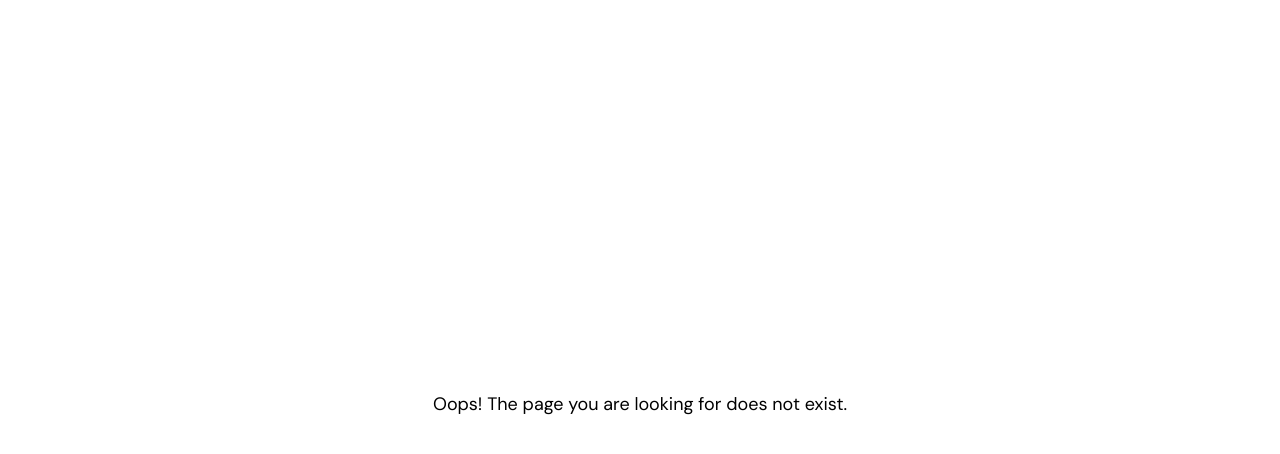
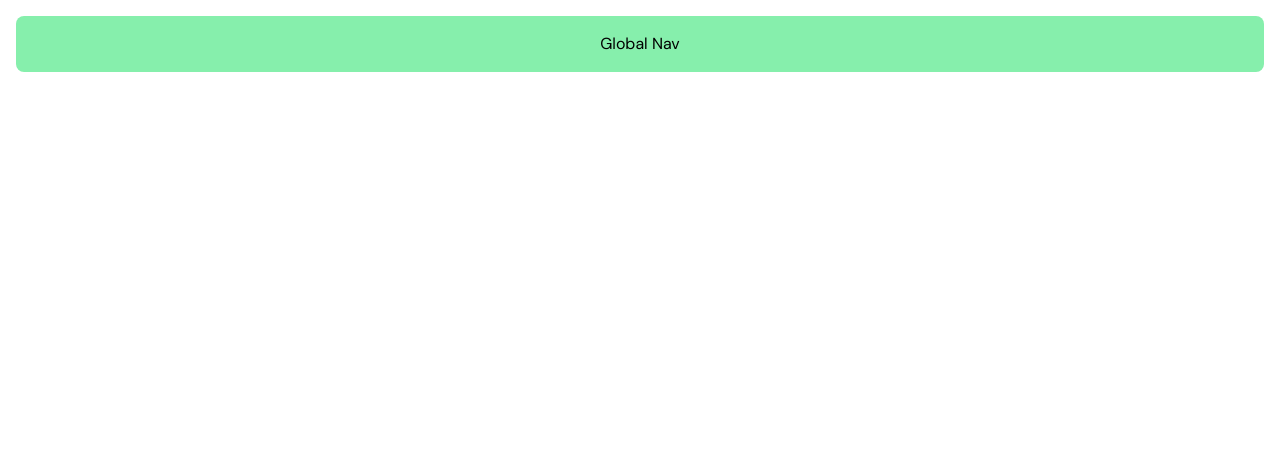
Before and after one commit to dizzpy/Greenie-Web, a React (Vite) app: page /challenges in a window 1280 px wide. Shown: the top 454 px of the page. Built offline with nearby package versions, Linux system fonts and the light colour scheme.

Commit message:
feat(challenges): page create and routes

```diff
--- a/src/App.jsx
+++ b/src/App.jsx
@@ -6,6 +6,7 @@ import Checkout from './shop/pages/Checkout';
 import RedeemStore from './shop/pages/RedeemStore';
 import NotFound from './pages/NotFound';
 import HomePage from './pages/HomePage';
+import ChallengesHome from './challenges/pages/ChallengesHome';
 
 function App() {
   return (
@@ -22,6 +23,9 @@ function App() {
           <Route path="/shop/checkout" element={<Checkout />} />
           <Route path="/shop/redeem" element={<RedeemStore />} />
 
+          {/* Challenges Routes */}
+          <Route path="/challenges" element={<ChallengesHome />} />
+
           {/* 404 Error Page */}
           <Route path="*" element={<NotFound />} />
         </Routes>
--- /dev/null
+++ b/src/challenges/pages/ChallengesHome.jsx
@@ -0,0 +1,16 @@
+// import React from 'react';
+
+function ChallengesHome() {
+  return (
+    <div className="max-w-screen-xl container mx-auto px-4">
+      {/* Global nav */}
+      <div className="bg-green-300 py-4 mx-auto my-4 rounded-lg">
+        <p className="text-center">Global Nav</p>
+      </div>
+
+      {/*  */}
+    </div>
+  );
+}
+
+export default ChallengesHome;
```
Also changed, not shown: src/challenges/components/ChallengeHomeCard.jsx (added).
